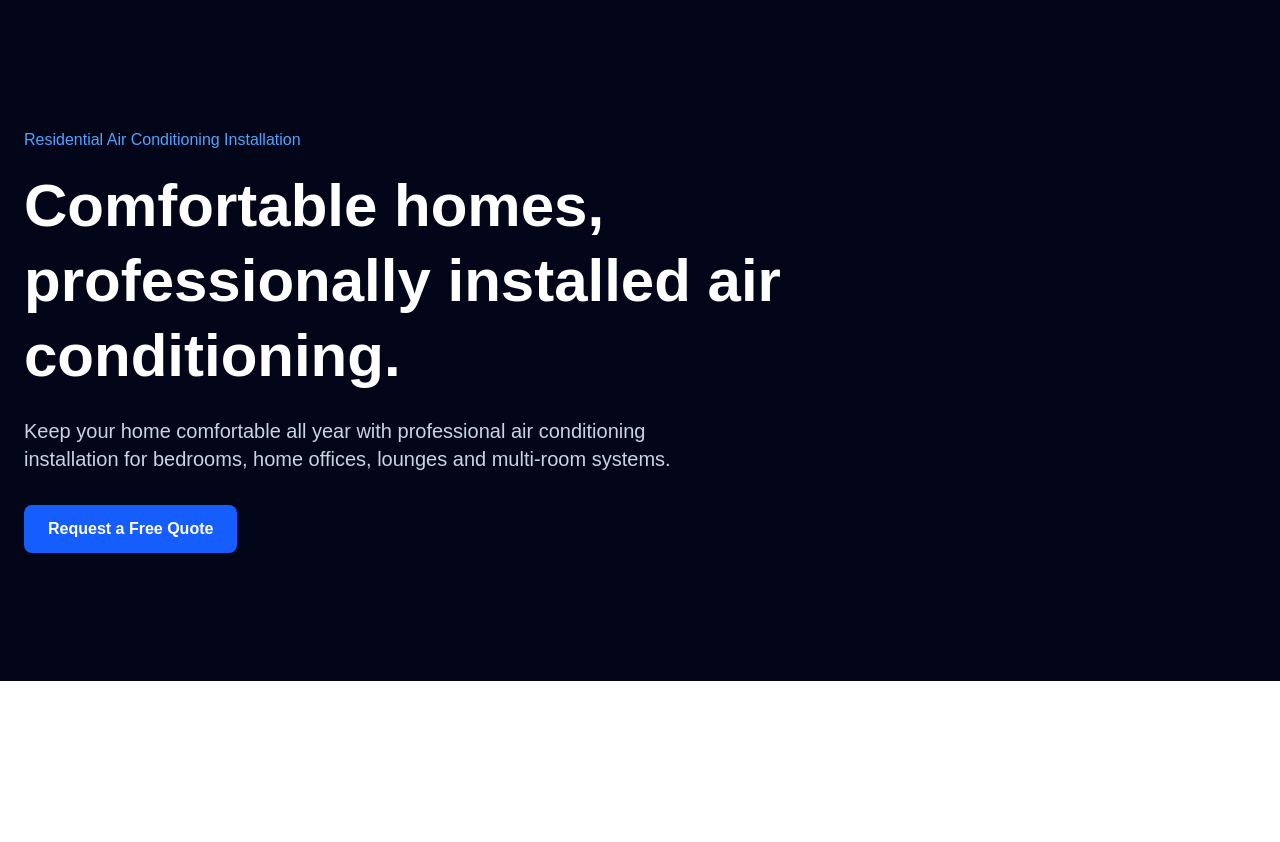
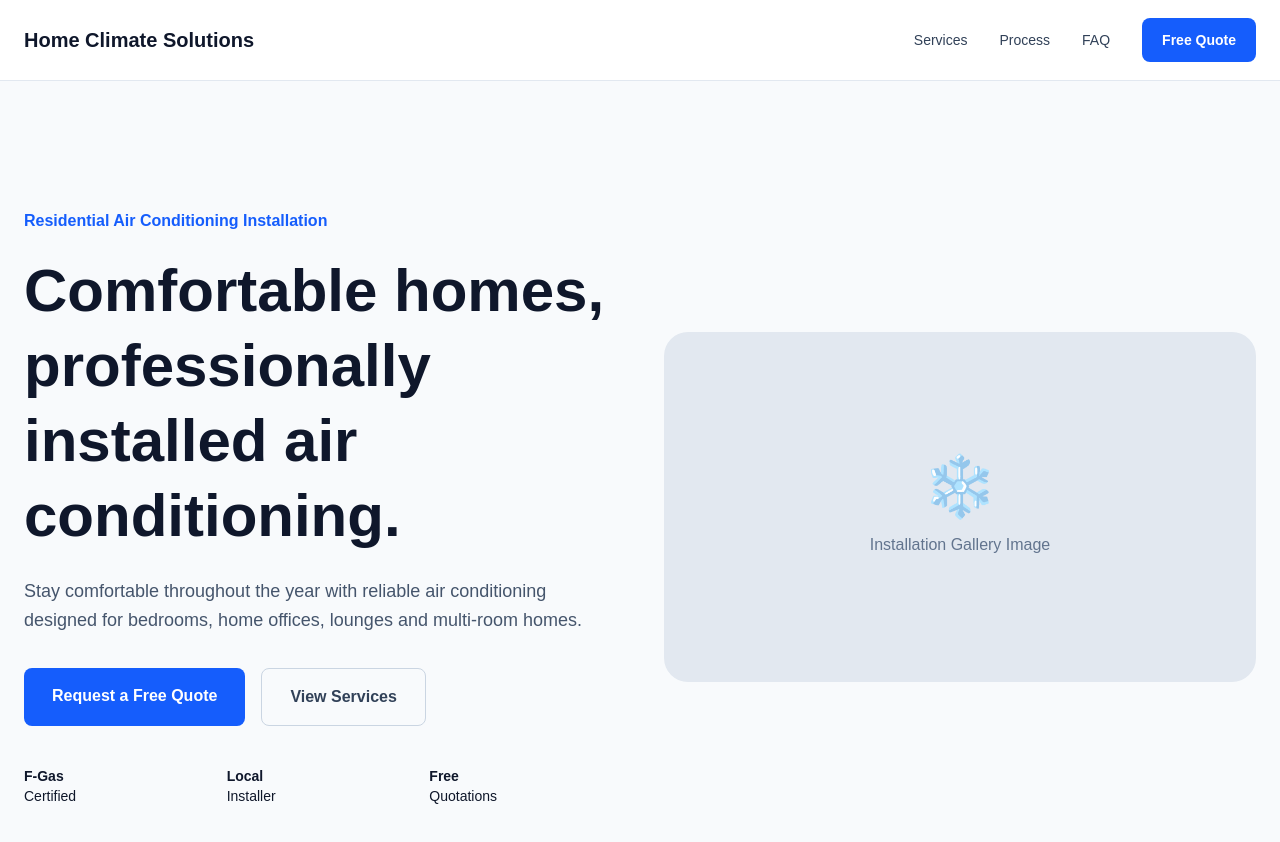
Before and after one commit to oliemery311/home-climate-website, a Next.js app: page / in a window 1280 px wide. Shown: the top 842 px of the page. Before the commit the page ends 800 px from the top, so only its background shows below. Built offline with nearby package versions, Linux system fonts and the light colour scheme.

Commit message:
Add website header and improved hero section

```diff
--- a/src/app/page.tsx
+++ b/src/app/page.tsx
@@ -1,16 +1,17 @@
+import Header from "@/components/layout/Header";
 import Hero from "@/components/sections/Hero";
 
 
-export default function Home(){
+export default function Home() {
 
-return (
+  return (
+    <>
+      <Header />
 
-<main>
-
-<Hero />
-
-</main>
-
-)
+      <main>
+        <Hero />
+      </main>
+    </>
+  );
 
 }
--- /dev/null
+++ b/src/components/layout/Header.tsx
@@ -0,0 +1,57 @@
+export default function Header() {
+  return (
+    <header className="sticky top-0 z-50 border-b border-slate-200 bg-white/90 backdrop-blur">
+      <div className="container flex h-20 items-center justify-between">
+
+        <a
+          href="/"
+          className="text-xl font-bold text-slate-900"
+        >
+          Home Climate Solutions
+        </a>
+
+        <nav className="hidden items-center gap-8 md:flex">
+
+          <a
+            href="#services"
+            className="text-sm font-medium text-slate-700 hover:text-blue-600"
+          >
+            Services
+          </a>
+
+          <a
+            href="#process"
+            className="text-sm font-medium text-slate-700 hover:text-blue-600"
+          >
+            Process
+          </a>
+
+          <a
+            href="#faq"
+            className="text-sm font-medium text-slate-700 hover:text-blue-600"
+          >
+            FAQ
+          </a>
+
+          <a
+            href="#quote"
+            className="
+            rounded-lg
+            bg-blue-600
+            px-5
+            py-3
+            text-sm
+            font-semibold
+            text-white
+            hover:bg-blue-700
+            "
+          >
+            Free Quote
+          </a>
+
+        </nav>
+
+      </div>
+    </header>
+  );
+}
--- a/src/components/sections/Hero.tsx
+++ b/src/components/sections/Hero.tsx
@@ -1,69 +1,129 @@
-import Button from "../ui/Button";
+export default function Hero() {
+  return (
+    <section className="bg-slate-50">
+
+      <div className="container grid gap-12 py-20 md:grid-cols-2 md:items-center md:py-32">
 
 
-export default function Hero(){
+        <div>
 
-return (
-
-<section className="
-bg-slate-950
-text-white
-">
-
-<div className="
-container
-py-24
-md:py-32
-">
-
-
-<p className="
-mb-4
-font-medium
-text-blue-400
-">
+          <p className="mb-5 font-semibold text-blue-600">
             Residential Air Conditioning Installation
           </p>
 
 
           <h1 className="
-max-w-4xl
             text-4xl
             font-bold
             leading-tight
+            text-slate-900
             md:text-6xl
           ">
-
             Comfortable homes,
             professionally installed
             air conditioning.
-
           </h1>
 
 
           <p className="
             mt-6
-max-w-2xl
+            max-w-xl
             text-lg
-text-slate-300
-md:text-xl
+            leading-relaxed
+            text-slate-600
           ">
-
-Keep your home comfortable all year with
-professional air conditioning installation
-for bedrooms, home offices, lounges and
-multi-room systems.
-
+            Stay comfortable throughout the year with reliable air
+            conditioning designed for bedrooms, home offices,
+            lounges and multi-room homes.
           </p>
 
 
+          <div className="mt-8 flex flex-wrap gap-4">
+
+            <a
+              href="#quote"
+              className="
+              rounded-lg
+              bg-blue-600
+              px-7
+              py-4
+              font-semibold
+              text-white
+              hover:bg-blue-700
+              "
+            >
+              Request a Free Quote
+            </a>
+
+
+            <a
+              href="#services"
+              className="
+              rounded-lg
+              border
+              border-slate-300
+              px-7
+              py-4
+              font-semibold
+              text-slate-700
+              hover:bg-white
+              "
+            >
+              View Services
+            </a>
+
+          </div>
+
+
+          <div className="mt-10 grid grid-cols-3 gap-4 text-sm">
+
+            <div>
+              <strong className="block text-slate-900">
+                F-Gas
+              </strong>
+              Certified
+            </div>
+
+            <div>
+              <strong className="block text-slate-900">
+                Local
+              </strong>
+              Installer
+            </div>
+
+            <div>
+              <strong className="block text-slate-900">
+                Free
+              </strong>
+              Quotations
+            </div>
+
+          </div>
+
+
+        </div>
+
+
         <div className="
-mt-8
+          flex
+          min-h-[350px]
+          items-center
+          justify-center
+          rounded-3xl
+          bg-slate-200
         ">
 
-<Button>
-Request a Free Quote
-</Button>
+          <div className="text-center text-slate-500">
+
+            <p className="text-6xl">
+              ❄️
+            </p>
+
+            <p className="mt-4 font-medium">
+              Installation Gallery Image
+            </p>
+
+          </div>
 
         </div>
 
@@ -71,7 +131,5 @@ Request a Free Quote
       </div>
 
     </section>
-
-)
-
+  );
 }
```
Lines whose indentation alone changed are shown as unchanged.
